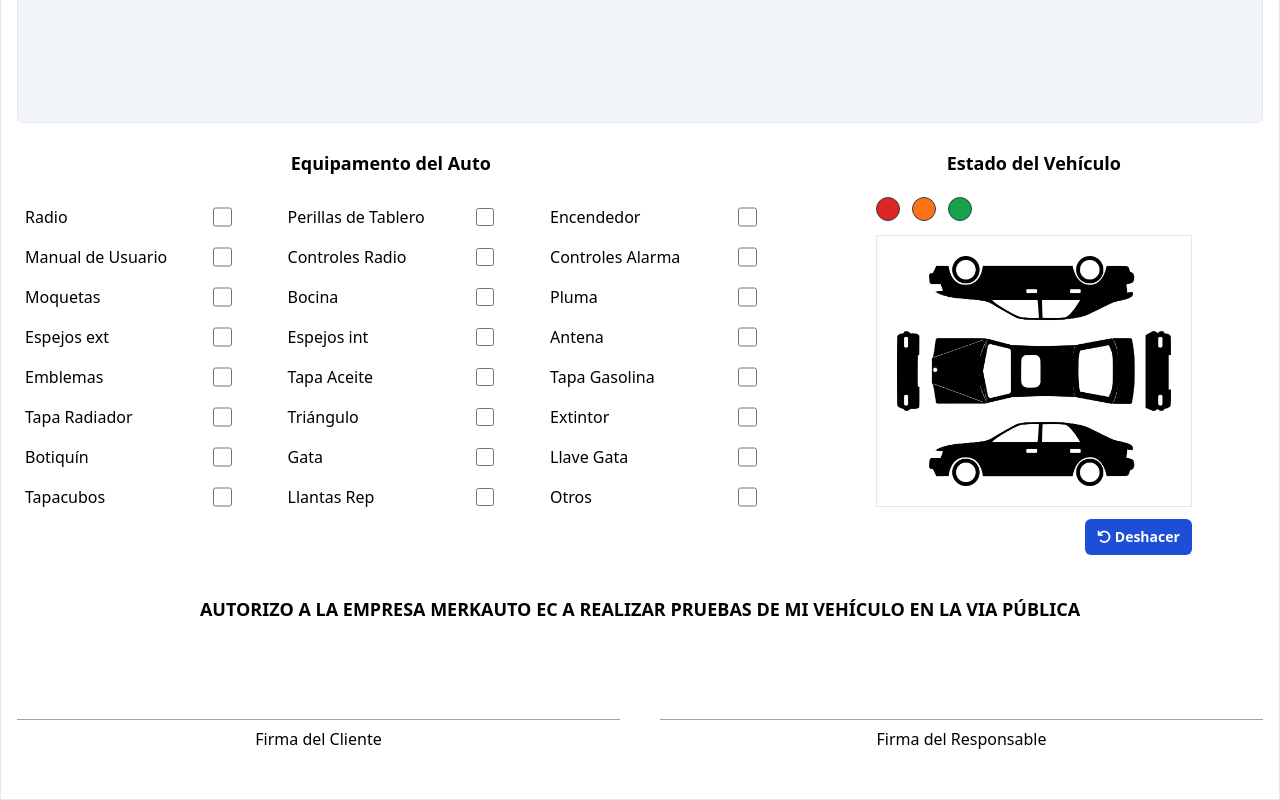
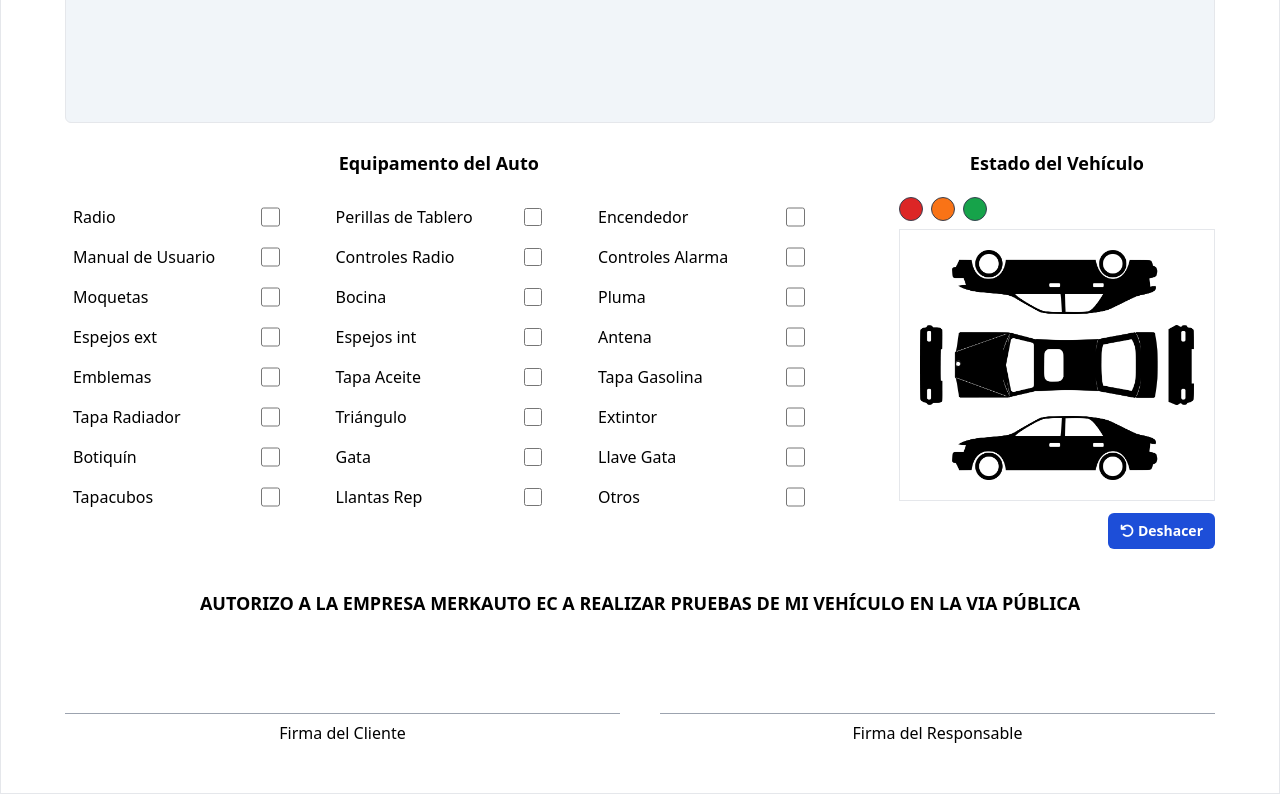
Before and after one commit to Rysth/ES6-Merkauto, a website built with webpack: page src/index.html in a window 1280 px wide. Shown: the part 847-1647 px from the top of the page. Built offline with nearby package versions, Linux system fonts and the light colour scheme.

Commit message:
Improve styles.

```diff
--- a/src/index.html
+++ b/src/index.html
@@ -65,7 +65,7 @@
         </header>
       </div>
       <section>
-        <div class="container max-w-screen-xl p-4 mx-auto border">
+        <div class="container max-w-screen-xl p-4 mx-auto border md:px-16">
           <form action="#">
             <fieldset class="grid gap-10 outline-none sm:grid-cols-2">
               <ul class="grid gap-2 p-0 list-none">
@@ -321,7 +321,7 @@
               ></textarea>
             </fieldset>
             <fieldset
-              class="grid gap-10 mt-5 outline-none lg:grid-cols-[60%_1fr]"
+              class="grid gap-10 mt-5 outline-none lg:grid-cols-[65%_1fr]"
             >
               <div>
                 <header class="mb-3 text-center">
@@ -334,13 +334,13 @@
                   id="equipamento"
                 ></div>
               </div>
-              <div class="mx-auto">
+              <div class="ml-auto">
                 <header class="mb-3 text-center">
                   <h2 class="text-base font-bold md:text-lg">
                     Estado del Vehículo
                   </h2>
                 </header>
-                <div class="mt-5 status-container">
+                <div class="flex mt-5 status-container">
                   <div
                     class="inline-block w-6 h-6 mr-2 transition bg-red-600 border border-gray-700 rounded-full cursor-move sm:w-6 sm:h-6 md:hover:scale-110 md:active:scale-125 status-circle"
                     draggable="true"
```
